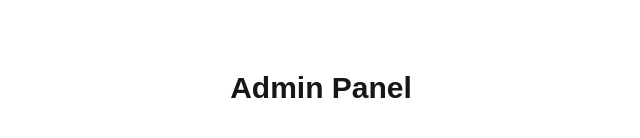
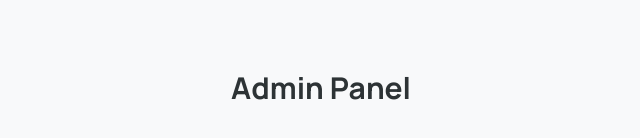
Before and after one commit to AshuJojo/quiz-app, a Next.js app in the folder web/frontend/admin/: page / in a window 1280 px wide. Shown: the part 312-450 px from the top of the page, without its empty margins (319-959 px from the left). Built offline with nearby package versions, Linux system fonts and the light colour scheme.

Commit message:
style: created tailwind css theme

```diff
--- a/web/frontend/admin/src/app/globals.css
+++ b/web/frontend/admin/src/app/globals.css
@@ -1,19 +1,50 @@
-@import "tailwindcss";
+@import 'tailwindcss';
 
 :root {
-  --background: #ffffff;
-  --foreground: #171717;
+  --primary: #2b6a57;
+  --primary-container: #b0f0d8;
+  --background: #f8f9fa;
+  --on-background: #2d3335;
+  --surface-container-low: #f1f4f5;
+  --surface-container-lowest: #ffffff;
+  --surface-container: #ebeef0;
+  --on-surface: #2d3335;
+  --on-surface-variant: #5f6368;
+  --outline-variant: #adb3b5;
 }
 
 @theme inline {
+  --color-primary: var(--primary);
+  --color-primary-container: var(--primary-container);
   --color-background: var(--background);
-  --color-foreground: var(--foreground);
-  --font-sans: var(--font-geist-sans);
-  --font-mono: var(--font-geist-mono);
+  --color-on-background: var(--on-background);
+  --color-surface-container-low: var(--surface-container-low);
+  --color-surface-container-lowest: var(--surface-container-lowest);
+  --color-surface-container: var(--surface-container);
+  --color-on-surface: var(--on-surface);
+  --color-on-surface-variant: var(--on-surface-variant);
+  --color-outline-variant: var(--outline-variant);
+
+  --font-sans: var(--font-inter);
+  --font-display: var(--font-manrope);
+
+  --radius-md: 0.75rem;
+  --radius-sm: 0.375rem;
+
+  --shadow-ambient: 0 8px 32px rgba(45, 51, 53, 0.06);
 }
 
 body {
   background: var(--background);
-  color: var(--foreground);
-  font-family: Arial, Helvetica, sans-serif;
+  color: var(--on-background);
+  font-family: var(--font-inter), sans-serif;
 }
+
+h1,
+h2,
+h3,
+h4,
+h5,
+h6 {
+  font-family: var(--font-manrope), sans-serif;
+}
--- a/web/frontend/admin/src/app/layout.tsx
+++ b/web/frontend/admin/src/app/layout.tsx
@@ -1,20 +1,20 @@
-import type { Metadata } from "next";
-import { Geist, Geist_Mono } from "next/font/google";
-import "./globals.css";
+import type { Metadata } from 'next';
+import { Manrope, Inter } from 'next/font/google';
+import './globals.css';
 
-const geistSans = Geist({
-  variable: "--font-geist-sans",
-  subsets: ["latin"],
+const manrope = Manrope({
+  variable: '--font-manrope',
+  subsets: ['latin'],
 });
 
-const geistMono = Geist_Mono({
-  variable: "--font-geist-mono",
-  subsets: ["latin"],
+const inter = Inter({
+  variable: '--font-inter',
+  subsets: ['latin'],
 });
 
 export const metadata: Metadata = {
-  title: "Admin Panel",
-  description: "Quiz App Admin Panel",
+  title: 'Admin Panel',
+  description: 'Quiz App Admin Panel',
 };
 
 export default function RootLayout({
@@ -23,10 +23,7 @@ export default function RootLayout({
   children: React.ReactNode;
 }>) {
   return (
-    <html
-      lang="en"
-      className={`${geistSans.variable} ${geistMono.variable} h-full antialiased`}
-    >
+    <html lang="en" className={`${manrope.variable} ${inter.variable} h-full antialiased`}>
       <body className="min-h-full flex flex-col">{children}</body>
     </html>
   );
```
Also changed, not shown: 1 other file (tests, documents, lock files or other folders).
